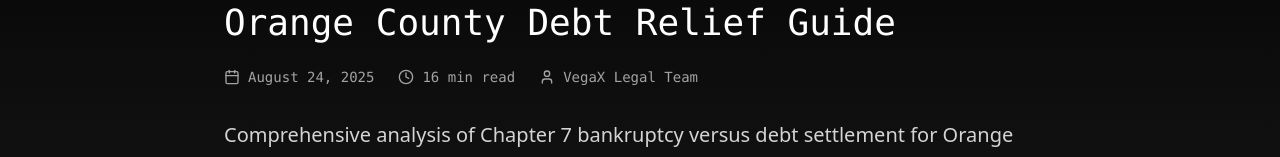
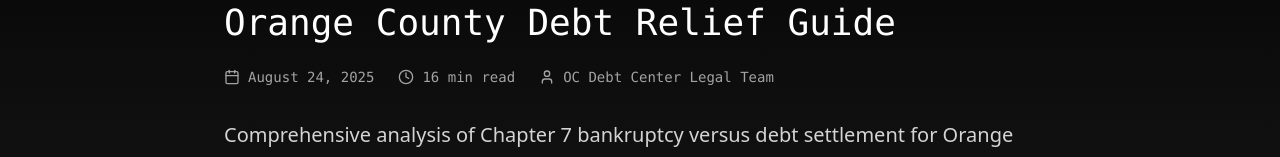
Before and after one commit to darkzOGx/debt-clear, a React (Vite) app: page /blog/chapter-7-vs-debt-settlement-orange-county in a window 1280 px wide. Shown: the part 292-449 px from the top of the page. Built offline with nearby package versions, Linux system fonts and the light colour scheme.

Commit message:
Fix remaining VegaX references: Replace VegaX Legal Team with OC Debt Center Legal Team
🤖 Generated with Claude Code

Co-Authored-By: Claude <noreply@anthropic.com>

```diff
--- a/src/pages/blog/Chapter7VsDebtSettlementOrangeCounty.jsx
+++ b/src/pages/blog/Chapter7VsDebtSettlementOrangeCounty.jsx
@@ -52,7 +52,7 @@ export default function Chapter7VsDebtSettlementOrangeCounty() {
             </div>
             <div className="flex items-center gap-2">
               <User className="w-4 h-4" />
-              <span>VegaX Legal Team</span>
+              <span>OC Debt Center Legal Team</span>
             </div>
           </div>
 
--- a/src/pages/blog/OrangeCountyDebtSettlementGuide2025.jsx
+++ b/src/pages/blog/OrangeCountyDebtSettlementGuide2025.jsx
@@ -90,7 +90,7 @@ export default function OrangeCountyDebtSettlementGuide2025() {
             </div>
             <div className="flex items-center gap-2">
               <User className="w-4 h-4" />
-              <span>VegaX Legal Team</span>
+              <span>OC Debt Center Legal Team</span>
             </div>
           </div>
 
--- a/src/pages/blog/OrangeCountyDebtSettlementLaws.jsx
+++ b/src/pages/blog/OrangeCountyDebtSettlementLaws.jsx
@@ -62,7 +62,7 @@ export default function OrangeCountyDebtSettlementLaws() {
             </div>
             <div className="flex items-center gap-2">
               <User className="w-4 h-4" />
-              <span>VegaX Legal Team</span>
+              <span>OC Debt Center Legal Team</span>
             </div>
           </div>
 
```
